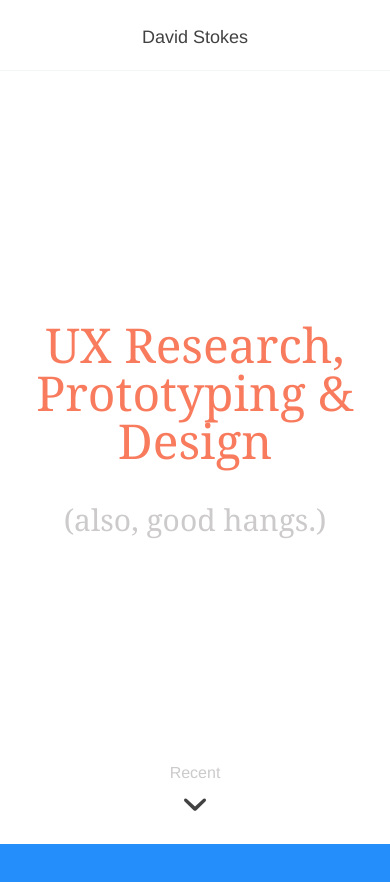
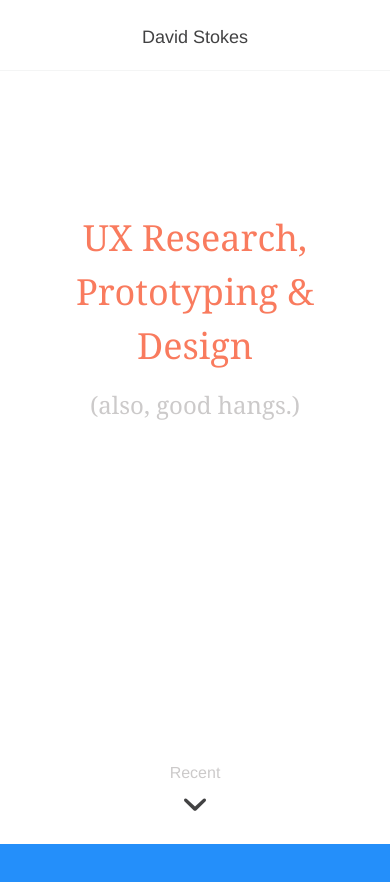
Before and after one commit to NoSongs/New-Nsty, a plain HTML site: page index.html in a window 390 px wide. Shown: the top 882 px of the page. Drawn offline with nearby package versions, Linux system fonts and the light colour scheme; a script that the page names is missing.

Commit message:
styled the intro copy for mobile

```diff
--- a/styles/less/custom.less
+++ b/styles/less/custom.less
@@ -265,7 +265,6 @@ a {
 		-webkit-animation-iteration-count: infinite;
 		  animation-iteration-count: infinite;
 	}
-
 }
 
 
@@ -292,4 +291,19 @@ a {
 		}
 	}
 
+	.intro {
+		.content{
+			.fancy-txt;
+			top: 25%;
+		}
+		h1 {
+			font-size: 225%;
+			line-height: 1.5em;
+			margin-bottom: 20px;
+		}
+		h2 {
+			font-size: 150%;
+		}
+	}
+
 }
```
Also changed, not shown: styles/css/main.css.
